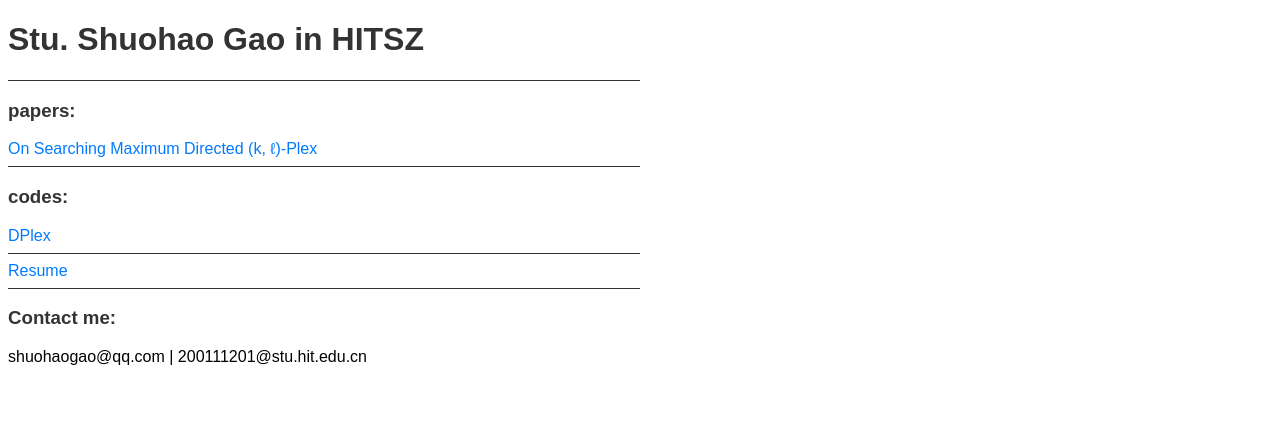
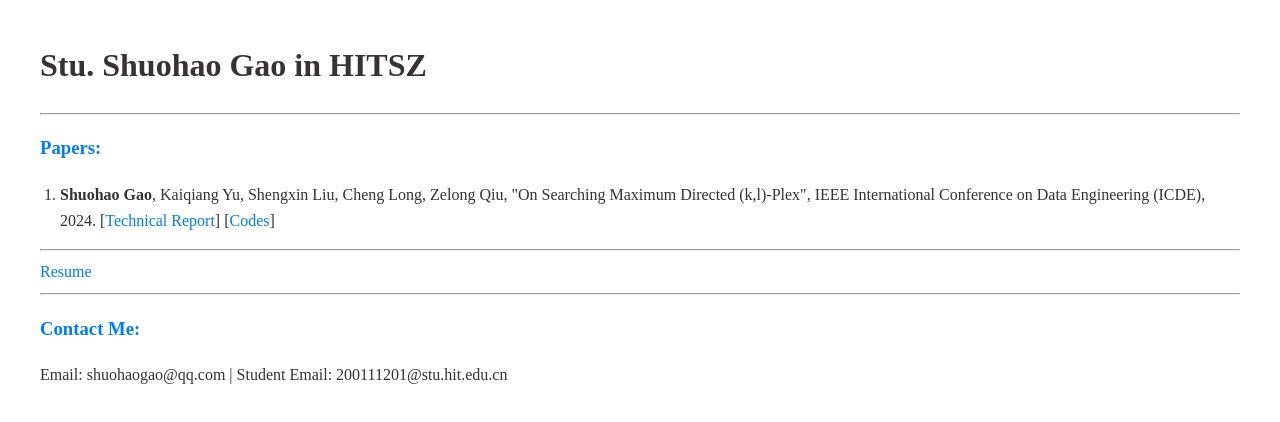
Before and after one commit to ShuohaoGao/ShuohaoGao.github.io, a plain HTML site: page index.html in a window 1280 px wide. Drawn offline with Linux system fonts and the light colour scheme.

Commit message:
camera-ready technical report

```diff
--- a/index.html
+++ b/index.html
@@ -1,40 +1,69 @@
 <!DOCTYPE html>
 <html>
+
 <head>
+    <meta charset="UTF-8">
     <title>Stu. Shuohao Gao in HITSZ</title>
     <style>
         body {
-            font-family: Arial, sans-serif;
-        }
-        h1, h3 {
+            margin: 40px;
+            line-height: 1.6;
             color: #333;
         }
-        hr {
-            border: none;
-            height: 1px;
-            background-image: linear-gradient(to right, #333, #333 50%, white 50%, white);
+
+        h1 {
+            color: #353333;
         }
+
+        h3 {
+            color: #007bff;
+        }
+
+
+        ol {
+            padding-left: 20px;
+        }
+
+        li {
+            margin-bottom: 10px;
+        }
+
         a {
             color: #007bff;
             text-decoration: none;
         }
+
         a:hover {
             text-decoration: underline;
         }
+
+        p {
+            margin-bottom: 20px;
+        }
+
+        li p {
+            word-wrap: break-word;
+        }
     </style>
 </head>
+
 <body>
     <h1>Stu. Shuohao Gao in HITSZ</h1>
     <hr>
-    <h3>papers:</h3>
-    <a href="pdf/MaxDirectedPlex-full.pdf">On Searching Maximum Directed (k, ℓ)-Plex</a>
-    <hr>
-    <h3>codes:</h3>
-    <a href="https://github.com/ShuohaoGao/MDPS">DPlex</a> <br>
+    <h3>Papers:</h3>
+    <ol>
+        <li>
+            <b>Shuohao Gao</b>, Kaiqiang Yu, Shengxin Liu, Cheng Long, Zelong Qiu,
+            "On Searching Maximum Directed (k,l)-Plex", IEEE International Conference on Data Engineering (ICDE), 2024.
+            [<a href="pdf/MaxDirectedPlex-full.pdf">Technical Report</a>]
+            [<a href="https://github.com/ShuohaoGao/MDPS">Codes</a>]
+        </li>
+    </ol>
     <hr>
     <a href="pdf/Resume-928.pdf">Resume</a>
     <hr>
-    <h3>Contact me:</h3>
-    <p>shuohaogao@qq.com | 200111201@stu.hit.edu.cn</p>
+    <h3>Contact Me:</h3>
+    <p>Email: shuohaogao@qq.com | Student Email: 200111201@stu.hit.edu.cn</p>
 </body>
+
 </html>
```
Also changed, not shown: 1 other file.
